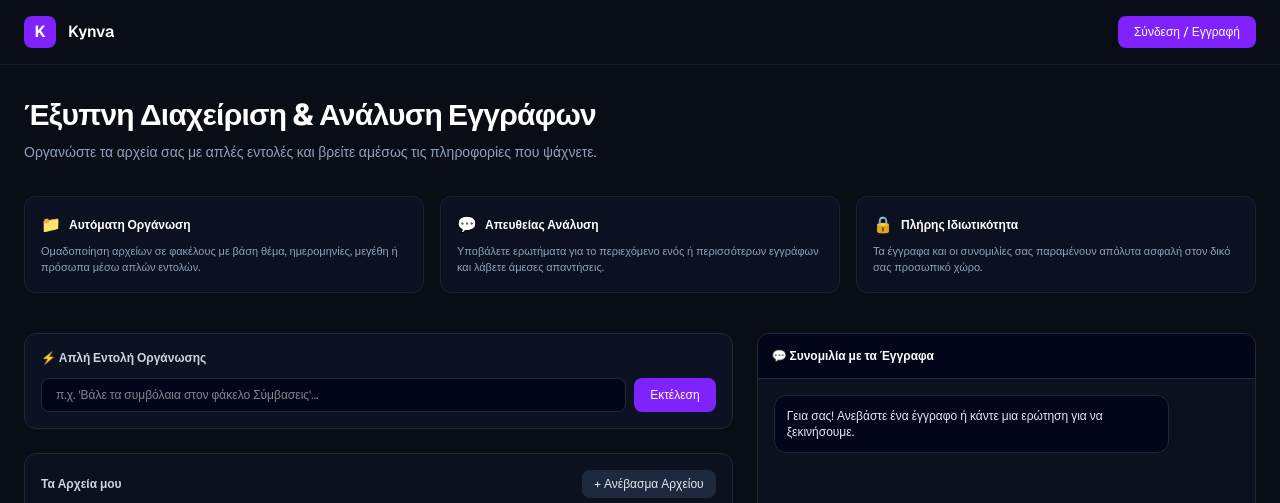
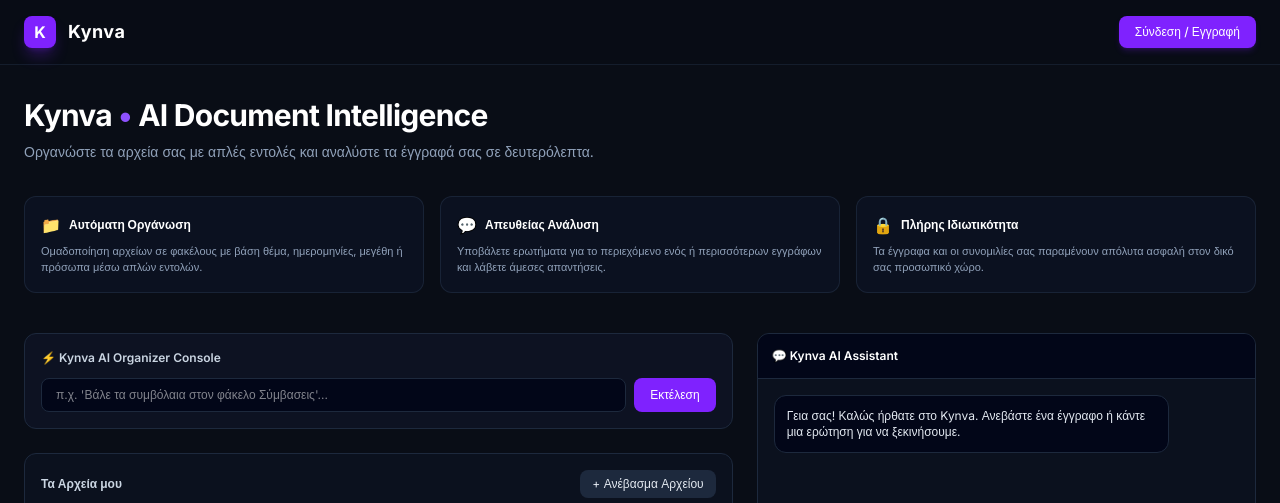
Before and after one commit to gskapouranis/enterprise-ai-docs, a Next.js app: page / in a window 1280 px wide. Shown: the top 503 px of the page. Built offline with nearby package versions, Linux system fonts and the light colour scheme; no server answers.

Commit message:
Update site brand name to Kynva

```diff
--- a/src/app/layout.tsx
+++ b/src/app/layout.tsx
@@ -1,21 +1,13 @@
 import type { Metadata } from "next";
-import { Geist, Geist_Mono } from "next/font/google";
+import { Inter } from "next/font/google";
+import "./globals.css";
 import { ClerkProvider } from "@clerk/nextjs";
-import "./globals.css";
 
-const geistSans = Geist({
-  variable: "--font-geist-sans",
-  subsets: ["latin"],
-});
-
-const geistMono = Geist_Mono({
-  variable: "--font-geist-mono",
-  subsets: ["latin"],
-});
+const inter = Inter({ subsets: ["latin"] });
 
 export const metadata: Metadata = {
-  title: "Kynva Enterprise AI Knowledge Base",
-  description: "Secure RAG Document Intelligence Platform",
+  title: "Kynva - AI Document Intelligence",
+  description: "Έξυπνη διαχείριση, οργάνωση και ανάλυση εγγράφων με τεχνητή νοημοσύνη.",
 };
 
 export default function RootLayout({
@@ -26,9 +18,7 @@
   return (
     <ClerkProvider>
       <html lang="el">
-        <body className={`${geistSans.variable} ${geistMono.variable} antialiased bg-[#090d16] text-slate-100`}>
-          {children}
-        </body>
+        <body className={inter.className}>{children}</body>
       </html>
     </ClerkProvider>
   );
--- a/src/app/page.tsx
+++ b/src/app/page.tsx
@@ -42,7 +42,7 @@
   const [chatMessages, setChatMessages] = useState<ChatMsg[]>([
     {
       role: "assistant",
-      content: "Γεια σας! Ανεβάστε ένα έγγραφο ή κάντε μια ερώτηση για να ξεκινήσουμε."
+      content: "Γεια σας! Καλώς ήρθατε στο Kynva. Ανεβάστε ένα έγγραφο ή κάντε μια ερώτηση για να ξεκινήσουμε."
     }
   ]);
   const [inputMsg, setInputMsg] = useState("");
@@ -307,10 +307,10 @@
       <header className="w-full border-b border-slate-800/60 bg-[#090d16]/80 backdrop-blur-md sticky top-0 z-50">
         <div className="max-w-7xl mx-auto px-6 h-16 flex items-center justify-between">
           <div className="flex items-center gap-3 cursor-pointer" onClick={() => setCurrentFolder("")}>
-            <div className="w-8 h-8 rounded-lg bg-violet-600 flex items-center justify-center font-bold text-white text-base">
+            <div className="w-8 h-8 rounded-lg bg-violet-600 flex items-center justify-center font-bold text-white text-base shadow-lg shadow-violet-600/30">
               K
             </div>
-            <span className="font-semibold text-base text-white">Kynva</span>
+            <span className="font-bold text-lg text-white tracking-wide">Kynva</span>
           </div>
 
           <div className="flex items-center gap-4">
@@ -324,7 +324,7 @@
 
             {!isSignedIn ? (
               <SignInButton mode="modal">
-                <button className="px-4 py-2 text-xs font-medium bg-violet-600 hover:bg-violet-500 text-white rounded-lg transition-all">
+                <button className="px-4 py-2 text-xs font-medium bg-violet-600 hover:bg-violet-500 text-white rounded-lg transition-all shadow-md shadow-violet-600/20">
                   Σύνδεση / Εγγραφή
                 </button>
               </SignInButton>
@@ -341,10 +341,10 @@
         {/* Title */}
         <section className="text-left space-y-2 max-w-2xl">
           <h1 className="text-2xl sm:text-3xl font-bold tracking-tight text-white">
-            Έξυπνη Διαχείριση & Ανάλυση Εγγράφων
+            Kynva <span className="text-violet-500">•</span> AI Document Intelligence
           </h1>
           <p className="text-slate-400 text-xs sm:text-sm leading-relaxed">
-            Οργανώστε τα αρχεία σας με απλές εντολές και βρείτε αμέσως τις πληροφορίες που ψάχνετε.
+            Οργανώστε τα αρχεία σας με απλές εντολές και αναλύστε τα έγγραφά σας σε δευτερόλεπτα.
           </p>
         </section>
 
@@ -390,7 +390,7 @@
             {/* AI Command Console */}
             <form onSubmit={handleRunAgent} className="p-4 rounded-xl bg-slate-900/60 border border-slate-800 space-y-3">
               <label className="block text-xs font-semibold text-slate-300">
-                ⚡ Απλή Εντολή Οργάνωσης
+                ⚡ Kynva AI Organizer Console
               </label>
               <div className="flex gap-2">
                 <input
@@ -484,7 +484,7 @@
           <section className="lg:col-span-5 flex flex-col h-[520px] rounded-xl bg-slate-900/40 border border-slate-800 overflow-hidden">
             <div className="p-3.5 border-b border-slate-800 bg-slate-950 flex items-center justify-between">
               <span className="text-xs font-semibold text-white">
-                💬 Συνομιλία με τα Έγγραφα
+                💬 Kynva AI Assistant
               </span>
             </div>
 
@@ -554,7 +554,7 @@
       )}
 
       <footer className="border-t border-slate-800/60 bg-[#090d16] py-4 text-center text-slate-500 text-[11px]">
-        Kynva Document Intelligence
+        Kynva Document Intelligence Engine
       </footer>
 
     </div>
```
